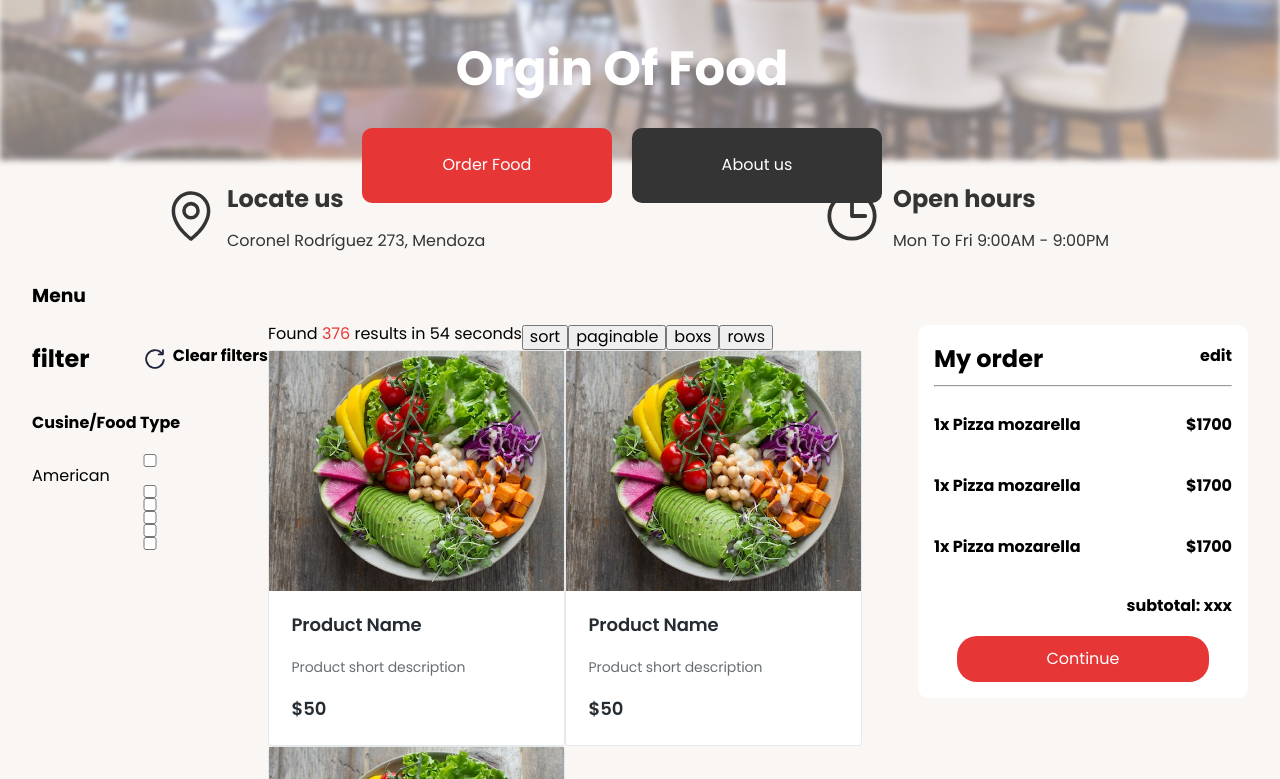
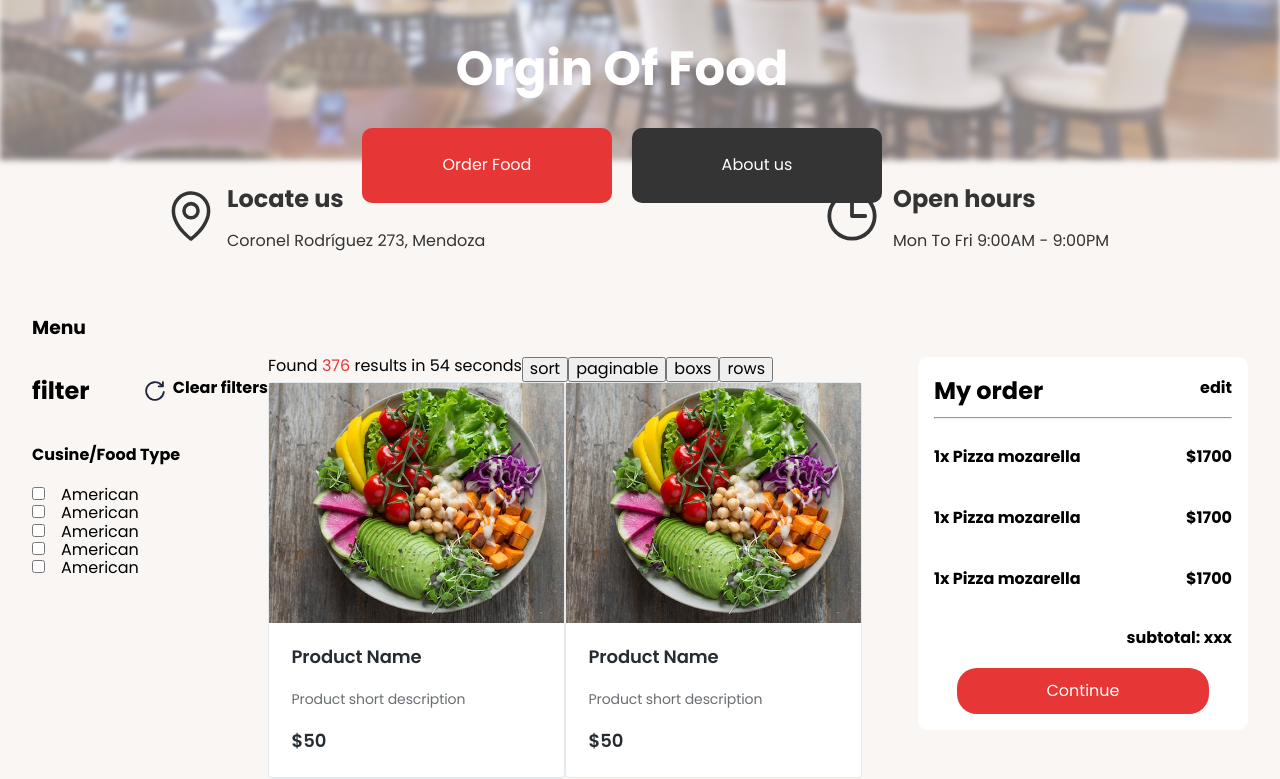
Before and after one commit to pedro030/Buen-sabor-client, a React (Vite) app: page / in a window 1280 px wide. Shown: the part 453-1232 px from the top of the page. Built offline with nearby package versions, Linux system fonts and the light colour scheme.

Commit message:
update menu

```diff
--- a/src/components/menu/Menu.jsx
+++ b/src/components/menu/Menu.jsx
@@ -20,12 +20,18 @@ const Menu = () => {
                     <div className="category_filter">
                         <h4>Cusine/Food Type</h4>
                         <div className="list_checkout">
-                        <input type="checkbox"></input><span>American</span>
-                        <input type="checkbox"></input>
-                        <input type="checkbox"></input>
-                        <input type="checkbox"></input>
-                        <input type="checkbox"></input>
-                        <input type="checkbox"></input>
+
+                            <input type="checkbox" name="checkbox"></input>
+                            <label>American</label><br />
+                            <input type="checkbox" name="checkbox"></input>
+                            <label>American</label><br />
+                            <input type="checkbox" name="checkbox"></input>
+                            <label>American</label><br />
+                            <input type="checkbox" name="checkbox"></input>
+                            <label>American</label><br />
+                            <input type="checkbox" name="checkbox"></input>
+                            <label>American</label>
+
                         </div>
                     </div>
                 </div>
--- a/src/components/menu/Menu.scss
+++ b/src/components/menu/Menu.scss
@@ -1,6 +1,5 @@
 .menu {
-    padding-left: 2rem;
-    padding-right: 2rem;
+    padding: 2rem 2rem 0 2rem;
 
     .details_menu {
         display: flex;
@@ -26,13 +25,16 @@
             }
 
             .category_filter {
-                display: flex;
-                flex-direction: column;
+                // display: flex;
+                // flex-direction: column;
 
                 .list_checkout {
-                    display: flex;
-                    flex-direction: column;
-                    width: 100%;
+                    input{
+
+                    }
+                    label {
+                        padding-left: 1rem;
+                    }
 
                 }
             }
```
